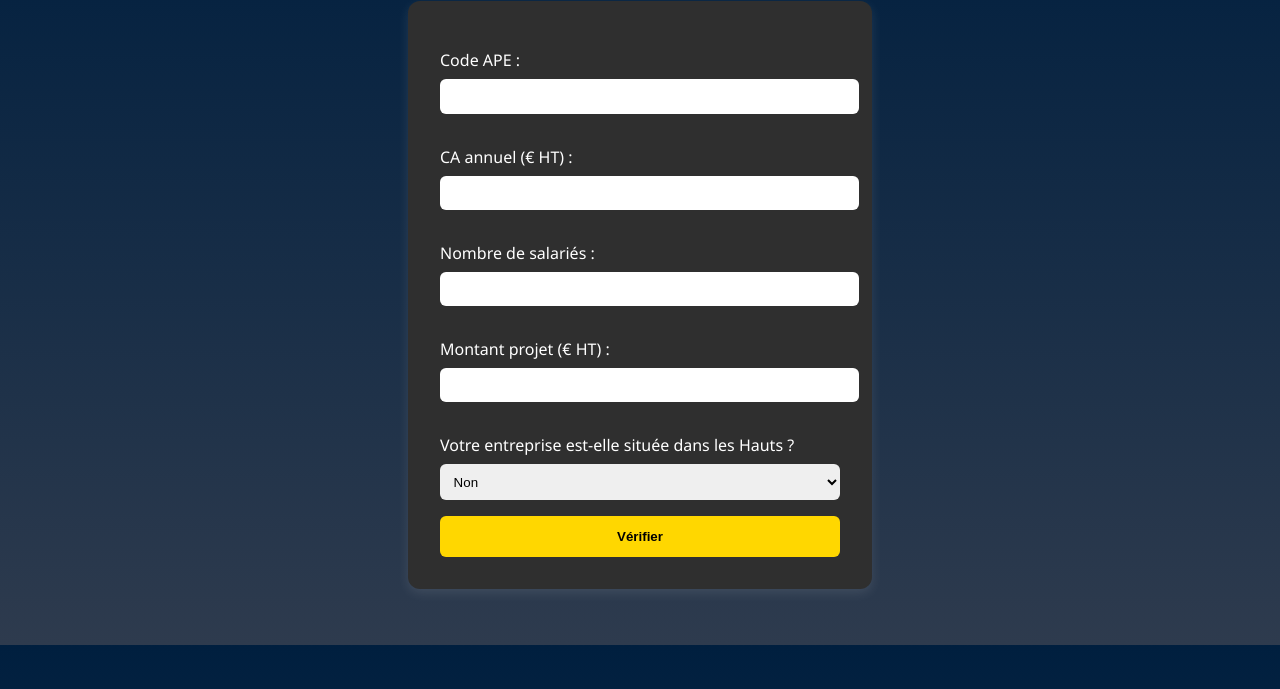
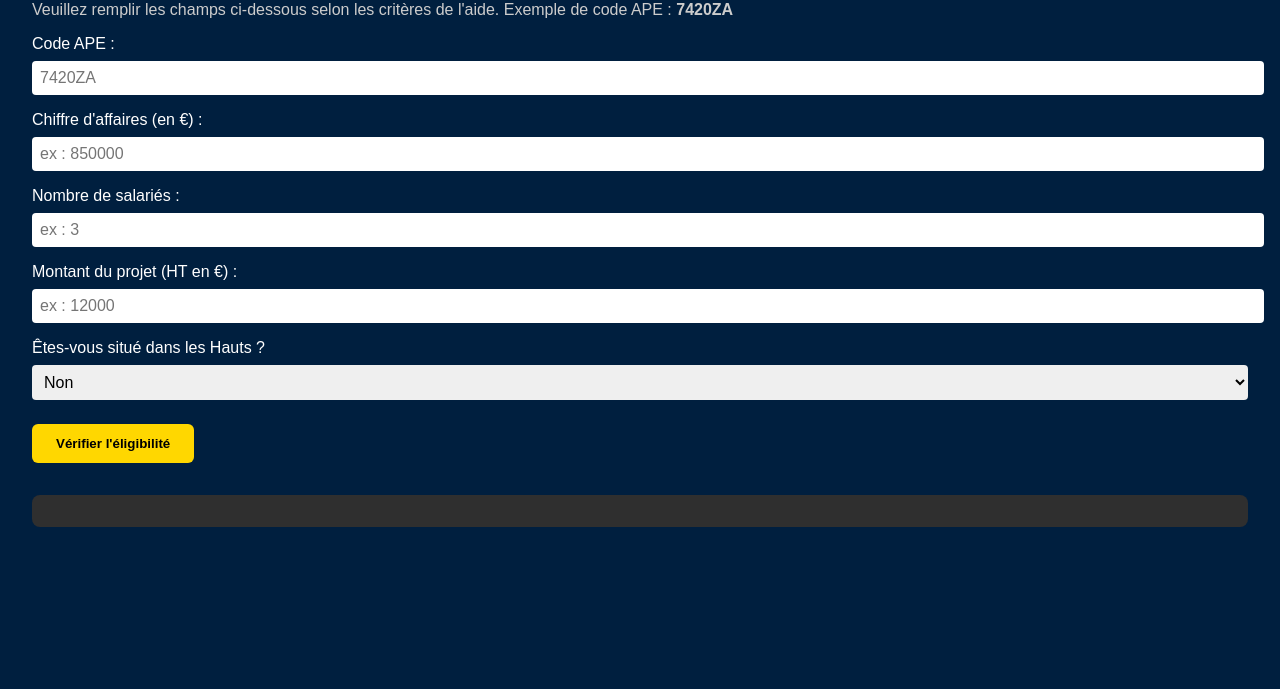
Before and after one commit to DCVisuals/Simulateur-Kap-TPE-v2, a plain HTML site: page index.html in a window 1280 px wide. Shown: the part 111-800 px from the top of the page. Drawn offline with Linux system fonts and the light colour scheme.

Commit message:
Update index.html

```diff
--- a/index.html
+++ b/index.html
@@ -3,30 +3,22 @@
 <head>
   <meta charset="UTF-8">
   <meta name="viewport" content="width=device-width, initial-scale=1.0">
-  <title>Simulateur Kap TPE</title>
-  <meta name="description" content="Vérifiez votre éligibilité à l'aide Kap TPE pour les artisans et commerçants à La Réunion : code APE, chiffre d'affaires, effectif, localisation et montant du projet.">
+  <title>Simulateur d'éligibilité Kap TPE</title>
   <style>
     body {
+      font-family: Arial, sans-serif;
+      background-color: #001f3f;
+      color: #fff;
       margin: 0;
-      font-family: 'Segoe UI', sans-serif;
-      background: linear-gradient(to bottom, #001f3f, #2e3b4e);
-      color: #fff;
-      display: flex;
-      flex-direction: column;
-      align-items: center;
       padding: 2rem;
     }
     h1 {
       color: #FFD700;
-      margin-bottom: 1rem;
+      font-size: 2rem;
     }
-    form {
-      background: #2f2f2f;
-      padding: 2rem;
-      border-radius: 12px;
-      box-shadow: 0 4px 12px rgba(255,255,255,0.1);
-      max-width: 400px;
-      width: 100%;
+    p {
+      font-size: 1rem;
+      color: #ccc;
     }
     label {
       display: block;
@@ -34,79 +26,105 @@
     }
     input, select {
       width: 100%;
-      padding: 0.6rem;
-      border-radius: 6px;
+      padding: 0.5rem;
+      border-radius: 4px;
       border: none;
-      margin-bottom: 1rem;
+      font-size: 1rem;
     }
     button {
-      background: #FFD700;
+      margin-top: 1.5rem;
+      padding: 0.75rem 1.5rem;
+      background-color: #FFD700;
       color: #000;
-      padding: 0.8rem;
-      width: 100%;
+      border: none;
       font-weight: bold;
-      border: none;
       border-radius: 6px;
       cursor: pointer;
-      transition: background 0.3s ease;
     }
-    button:hover {
-      background: #FFC300;
-    }
-    #resultat {
-      margin-top: 1.5rem;
-      font-size: 1.1rem;
-      text-align: center;
+    #result {
+      margin-top: 2rem;
+      padding: 1rem;
+      background-color: #2f2f2f;
+      border-radius: 8px;
     }
   </style>
 </head>
 <body>
-  <h1>Simulateur d’éligibilité Kap TPE</h1>
-  <form id="kapForm">
-    <label for="ape">Code APE :</label>
-    <input type="text" id="ape" required>
+  <h1>Simulateur d'éligibilité Kap TPE</h1>
+  <p>Veuillez remplir les champs ci-dessous selon les critères de l'aide. Exemple de code APE : <strong>7420ZA</strong></p>
 
-    <label for="ca">CA annuel (€ HT) :</label>
-    <input type="number" id="ca" required>
+  <label for="ape">Code APE :</label>
+  <input type="text" id="ape" placeholder="7420ZA" />
 
-    <label for="salaries">Nombre de salariés :</label>
-    <input type="number" id="salaries" required>
+  <label for="ca">Chiffre d'affaires (en €) :</label>
+  <input type="number" id="ca" placeholder="ex : 850000" />
 
-    <label for="montant">Montant projet (€ HT) :</label>
-    <input type="number" id="montant" required>
+  <label for="salaries">Nombre de salariés :</label>
+  <input type="number" id="salaries" placeholder="ex : 3" />
 
-    <label for="hauts">Votre entreprise est-elle située dans les Hauts ?</label>
-    <select id="hauts">
-      <option value="non">Non</option>
-      <option value="oui">Oui</option>
-    </select>
+  <label for="montant">Montant du projet (HT en €) :</label>
+  <input type="number" id="montant" placeholder="ex : 12000" />
 
-    <button type="submit">Vérifier</button>
-  </form>
-  <div id="resultat"></div>
+  <label for="zone">Êtes-vous situé dans les Hauts ?</label>
+  <select id="zone">
+    <option value="non">Non</option>
+    <option value="oui">Oui</option>
+  </select>
+
+  <button onclick="verifierEligibilite()">Vérifier l'éligibilité</button>
+
+  <div id="result"></div>
 
   <script>
-    const codesEligibles = ["4332A", "5610A", "9602B", "4932Z", "4334Z"];
+    let codesAPEEligibles = [];
 
-    document.getElementById("kapForm").addEventListener("submit", function(e) {
-      e.preventDefault();
-      const ape = document.getElementById("ape").value.trim().toUpperCase();
-      const ca = parseFloat(document.getElementById("ca").value);
+    // Charger la base JSON hébergée
+    fetch("codes-ape.json")
+      .then(response => response.json())
+      .then(data => {
+        codesAPEEligibles = data.codes.map(code => code.toUpperCase());
+      })
+      .catch(err => {
+        console.error("Erreur de chargement du fichier JSON :", err);
+      });
+
+    function verifierEligibilite() {
+      const ape = document.getElementById("ape").value.toUpperCase();
+      const ca = parseInt(document.getElementById("ca").value);
       const salaries = parseInt(document.getElementById("salaries").value);
-      const montant = parseFloat(document.getElementById("montant").value);
-      const hauts = document.getElementById("hauts").value;
+      const montant = parseInt(document.getElementById("montant").value);
+      const zone = document.getElementById("zone").value;
+      const result = document.getElementById("result");
 
-      const eligible =
-        codesEligibles.includes(ape) &&
-        ca <= 1000000 &&
-        salaries < 10 &&
-        montant >= 5001 && montant <= 19999 &&
-        hauts === "non";
+      let message = "";
+      let errors = [];
 
-      document.getElementById("resultat").innerHTML = eligible
-        ? "<p style='color: #00e676;'>✅ Vous êtes potentiellement éligible au Kap TPE.</p>"
-        : "<p style='color: red;'>❌ Vous ne remplissez pas tous les critères d’éligibilité.</p>";
-    });
+      if (!codesAPEEligibles.includes(ape)) {
+        errors.push("Votre code APE n'est pas référencé comme éligible.");
+      }
+      if (ca > 1000000) {
+        errors.push("Votre chiffre d'affaires dépasse le plafond de 1 000 000 €.");
+      }
+      if (salaries > 10) {
+        errors.push("L'entreprise ne doit pas dépasser 10 salariés.");
+      }
+      if (montant < 5001 || montant > 19999) {
+        errors.push("Le montant du projet doit être compris entre 5 001 € et 19 999 € HT.");
+      }
+      if (zone === "oui") {
+        errors.push("La localisation dans les Hauts n'est pas éligible.");
+      }
+
+      if (errors.length > 0) {
+        message = "<strong>Résultat :</strong><br><ul><li>" + errors.join("</li><li>") + "</li></ul>";
+        result.style.color = "#FFD700";
+      } else {
+        message = "<strong>Félicitations 🎉</strong><br>Votre projet semble éligible à l'aide Kap TPE. N'hésitez pas à nous contacter pour monter le dossier.";
+        result.style.color = "#00e676";
+      }
+
+      result.innerHTML = message;
+    }
   </script>
 </body>
 </html>
```
